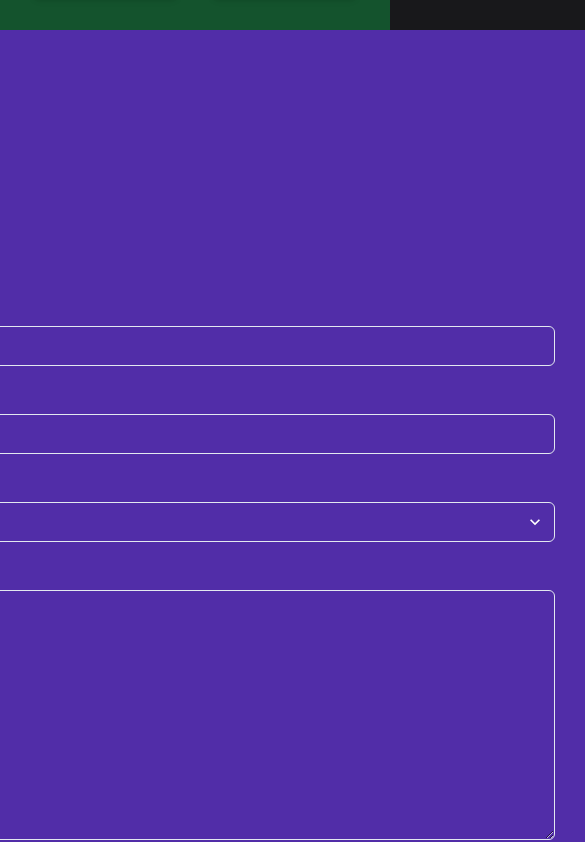
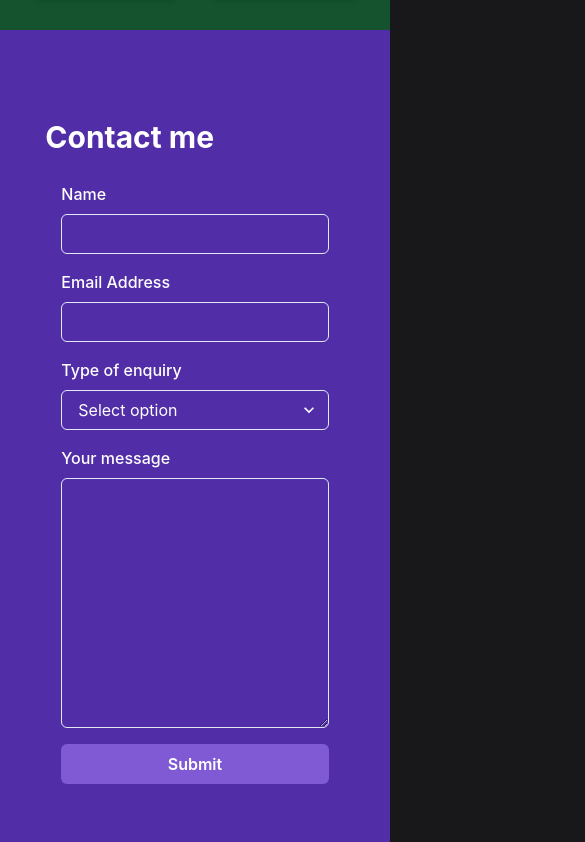
Before and after one commit to HelinaJarvesaar/Portfolio-Page-React, a React (Create React App) app: page / in a window 390 px wide. Shown: the part 1854-2696 px from the top of the page, 585 px wide, since content can reach past the window. Built offline with nearby package versions, Linux system fonts and the light colour scheme.

Commit message:
added form responsivnes

```diff
--- a/package.json
+++ b/package.json
@@ -2,6 +2,7 @@
   "name": "graded-assessment",
   "version": "0.1.0",
   "private": true,
+  "homepage": "https://helinajarvesaar.github.io/Portfolio-Page-React/",
   "dependencies": {
     "@chakra-ui/react": "^2.10.8",
     "@emotion/react": "^11.14.0",
@@ -25,6 +26,8 @@
   "scripts": {
     "start": "react-scripts start",
     "build": "react-scripts build",
+    "predeploy": "npm run build",
+    "deploy": "gh-pages -d build",
     "test": "react-scripts test",
     "eject": "react-scripts eject"
   },
@@ -41,6 +44,7 @@
     ]
   },
   "devDependencies": {
+    "gh-pages": "^6.3.0",
     "prettier": "^2.7.1"
   }
 }
--- a/src/components/ContactMeSection.js
+++ b/src/components/ContactMeSection.js
@@ -70,33 +70,51 @@ const LandingSection = () => {
       py={16}
       spacing={8}
     >
-      <VStack w="1024px" p={32} alignItems="flex-start">
+      <VStack
+        w={{ base: "90%", md: "1024px" }}
+        maxW="1024px"
+        p={{ base: 6, md: 32 }}
+        alignItems="flex-start"
+        mx="auto"
+      >
         <Heading as="h1" id="contactme-section">
           Contact me
         </Heading>
-        <Box p={6} rounded="md" w="100%">
+        <Box p={{ base: 4, md: 6 }} rounded="md" w="100%">
           <form onSubmit={formik.handleSubmit}>
             <VStack spacing={4}>
               <FormControl isInvalid=
               {formik.touched.firstName && Boolean(formik.errors.firstName)}>
                 <FormLabel htmlFor="firstName">Name</FormLabel>
-                <Input id="firstName" {...formik.getFieldProps("firstName")} />
+                <Input
+                  id="firstName"
+                  {...formik.getFieldProps("firstName")}
+                  width="100%"
+                  maxW={{ base: "100%", md: "400px" }}
+                />
                 <FormErrorMessage>{formik.errors.firstName}</FormErrorMessage>
               </FormControl>
               <FormControl isInvalid=
               {formik.touched.email && Boolean(formik.errors.email)}>
                 <FormLabel htmlFor="email">Email Address</FormLabel>
-                <Input id="email" type="email" {...formik.getFieldProps("email")} />
+                <Input
+                  id="email" type="email"
+                  {...formik.getFieldProps("email")}
+                  width="100%"
+                  maxW={{ base: "100%", md: "400px" }}
+                />
                 <FormErrorMessage>{formik.errors.email}</FormErrorMessage>
               </FormControl>
               <FormControl isInvalid={formik.touched.type && Boolean(formik.errors.type)}
                 position="relative"
+                maxW={{ base: "100%", md: "400px" }}
               >
                 <FormLabel htmlFor="type">Type of enquiry</FormLabel>
                 <Select
                   id="type" placeholder="Select option"
                   zIndex={9999}
                   {...formik.getFieldProps("type")}
+                  width="100%"
                 >
                   <option value="hireMe">Freelance project proposal</option>
                   <option value="openSource">Open source consultancy session</option>
@@ -107,7 +125,13 @@ const LandingSection = () => {
               <FormControl isInvalid=
                 {formik.touched.comment && Boolean(formik.errors.comment)}>
                 <FormLabel htmlFor="comment">Your message</FormLabel>
-                <Textarea id="comment" height={250} {...formik.getFieldProps("comment")} />
+                <Textarea
+                  id="comment"
+                  height={250}
+                  {...formik.getFieldProps("comment")}
+                  width="100%"
+                  maxW={{ base: "100%", md: "600px" }}
+                />
                 <FormErrorMessage>{formik.errors.comment}</FormErrorMessage>
               </FormControl>
               <Button type="submit" colorScheme="purple" width="full">
```
Also changed, not shown: 1 other file (tests, documents, lock files or other folders).
